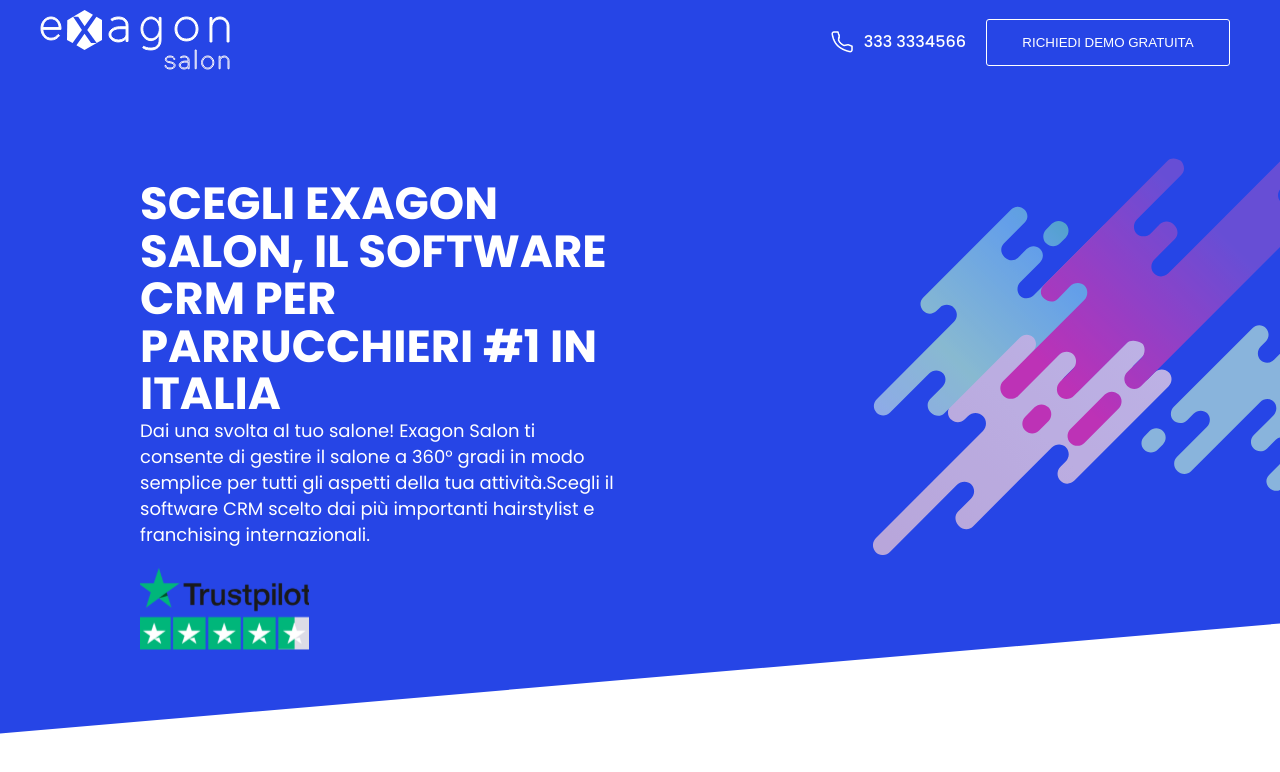
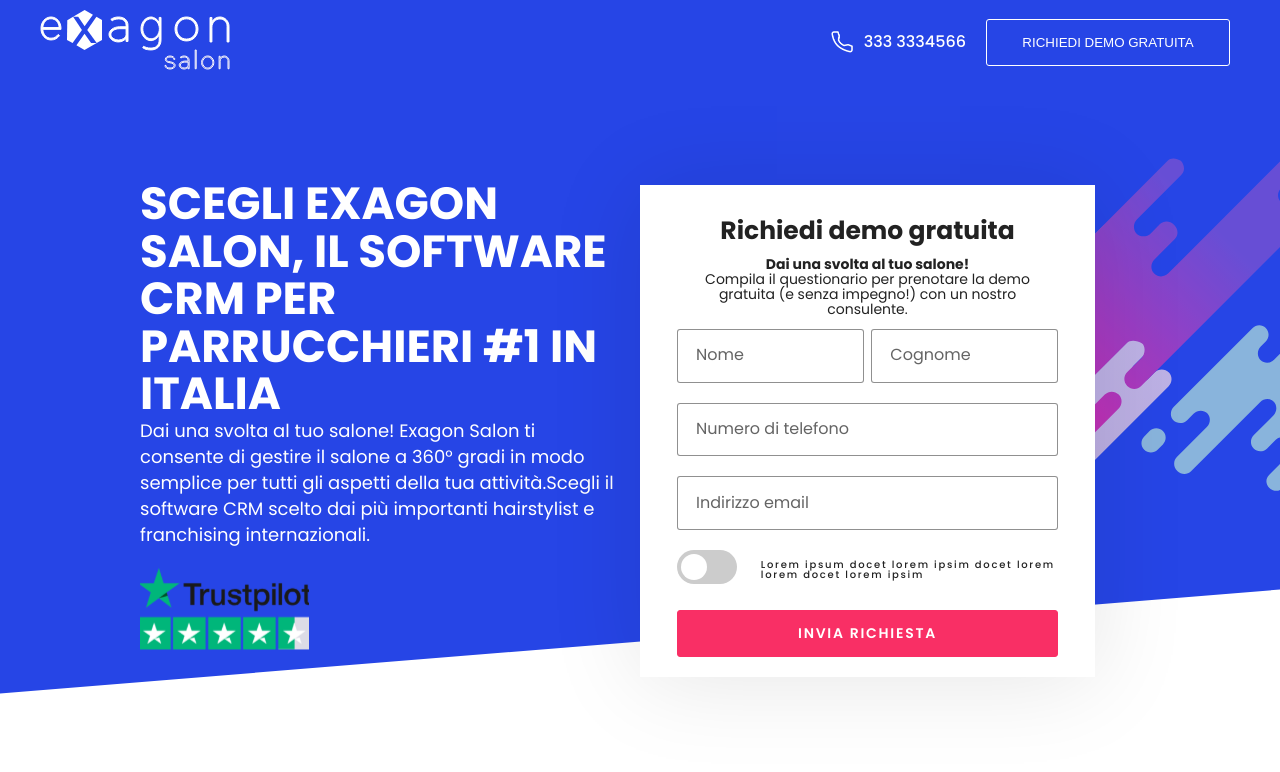
Before and after one commit to syedmahmad/next-14, a Next.js app: page / in a window 1280 px wide. Shown: the top 772 px of the page. Built offline with nearby package versions, Linux system fonts and the light colour scheme.

Commit message:
added form

```diff
--- /dev/null
+++ b/app/components/Form/Form.module.css
@@ -0,0 +1,159 @@
+.formContainer {
+  width: 28.4375rem;
+  flex-shrink: 0;
+  background: #fff;
+  box-shadow: 0px 4px 90px 0px rgba(0, 0, 0, 0.1);
+  padding: 20px 37px;
+}
+
+.heading {
+  color: #222;
+  font-family: Poppins;
+  font-size: 1.5625rem;
+  font-style: normal;
+  font-weight: 700;
+  line-height: 1.75rem;
+  text-align: center;
+  margin: 12px 0px;
+}
+
+.subheading {
+  color: #222;
+  text-align: center;
+  font-family: Poppins;
+  font-size: 0.875rem;
+  font-style: normal;
+  font-weight: 700;
+  line-height: 0.9375rem;
+  margin: 12px 0px;
+}
+
+.description {
+  color: #222;
+  font-family: Poppins;
+  font-size: 0.875rem;
+  font-style: normal;
+  font-weight: 400;
+  line-height: 0.9375rem;
+  margin: 0;
+}
+
+.flex {
+  display: flex;
+  justify-content: space-between;
+}
+
+.flexchild {
+  width: 49%;
+}
+
+.switchContainer {
+  width: 20%;
+}
+
+.paragraph {
+  width: 78%;
+  color: var(--Black-2, #222);
+  font-family: Poppins;
+  font-size: 0.625rem;
+  font-style: normal;
+  font-weight: 500;
+  line-height: 0.625rem; /* 100% */
+  letter-spacing: 0.10813rem;
+}
+
+.button {
+  width: 23.8125rem;
+  height: 2.9375rem;
+  flex-shrink: 0;
+  border-radius: 0.1875rem;
+  border: 1.5px solid #f92f65;
+  background: #f92f65;
+  color: #fff;
+  text-align: center;
+  font-family: Poppins;
+  font-size: 0.875rem;
+  font-style: normal;
+  font-weight: 600;
+  line-height: 1.6875rem; /* 192.857% */
+  letter-spacing: 0.10813rem;
+  text-transform: uppercase;
+}
+
+.inputField {
+  border-radius: 0.1875rem;
+  border: 1px solid rgba(34, 34, 34, 0.5);
+  height: 3.35325rem;
+  flex-shrink: 0;
+  width: 100%;
+}
+
+.inputField::placeholder {
+  color: rgba(34, 34, 34, 0.7);
+  font-family: Poppins;
+  font-size: 1rem;
+  font-style: normal;
+  font-weight: 400;
+  line-height: 1.75rem;
+  padding-left: 16px;
+}
+
+.switch {
+  position: relative;
+  display: inline-block;
+  width: 60px;
+  height: 34px;
+}
+
+.switch input {
+  opacity: 0;
+  width: 0;
+  height: 0;
+}
+
+.slider {
+  position: absolute;
+  cursor: pointer;
+  top: 0;
+  left: 0;
+  right: 0;
+  bottom: 0;
+  background-color: #ccc;
+  -webkit-transition: 0.4s;
+  transition: 0.4s;
+}
+
+.slider:before {
+  position: absolute;
+  content: '';
+  height: 26px;
+  width: 26px;
+  left: 4px;
+  bottom: 4px;
+  background-color: white;
+  -webkit-transition: 0.4s;
+  transition: 0.4s;
+}
+
+input:checked + .slider {
+  background-color: #2196f3;
+}
+
+input:focus + .slider {
+  box-shadow: 0 0 1px #2196f3;
+}
+
+input:checked + .slider:before {
+  -webkit-transform: translateX(26px);
+  -ms-transform: translateX(26px);
+  transform: translateX(26px);
+}
+
+/* Rounded sliders */
+.slider.round {
+  border-radius: 34px;
+}
+
+.slider.round:before {
+  border-radius: 50%;
+}
--- /dev/null
+++ b/app/components/Form/page.tsx
@@ -0,0 +1,51 @@
+'use client';
+import React from 'react';
+import styles from './Form.module.css';
+
+const Form = () => {
+  return (
+    <form className={styles.formContainer}>
+      <h1 className={styles.heading}>Richiedi demo gratuita</h1>
+      <h4 className={styles.subheading}>
+        Dai una svolta al tuo salone!
+        <br />
+        <p className={styles.description}>
+          Compila il questionario per prenotare la demo gratuita (e senza
+          impegno!) con un nostro consulente.
+        </p>
+      </h4>
+      <div className={styles.flex}>
+        <div className={styles.flexchild}>
+          <input className={styles.inputField} placeholder="Nome" />
+        </div>
+        <div className={styles.flexchild}>
+          <input className={styles.inputField} placeholder="Cognome" />
+        </div>
+      </div>
+      <br />
+      <div>
+        <input className={styles.inputField} placeholder="Numero di telefono" />
+      </div>
+      <br />
+      <div>
+        <input className={styles.inputField} placeholder="Indirizzo email" />
+      </div>
+      <br />
+      <div className={styles.flex}>
+        <div className={styles.switchContainer}>
+          <label className={styles.switch}>
+            <input type="checkbox" />
+            <span className={`${styles.slider} ${styles.round}`}></span>
+          </label>
+        </div>
+        <p className={styles.paragraph}>
+          Lorem ipsum docet lorem ipsim docet lorem lorem docet lorem ipsim
+        </p>
+      </div>
+      <br />
+      <button className={styles.button}>invia richiesta</button>
+    </form>
+  );
+};
+
+export default Form;
--- a/app/components/HeroSection/HeroSection.module.css
+++ b/app/components/HeroSection/HeroSection.module.css
@@ -26,17 +26,13 @@
   margin: 0 auto;
   justify-content: space-between;
   width: 100%;
-  padding: 80px 140px;
+  padding: 80px 140px 40px;
   height: fit-content;
 }
 
 .textArea {
   width: 48%;
   height: fit-content;
-}
-
-.formArea {
-  width: 48%;
 }
 
 .heading {
--- a/app/components/HeroSection/page.tsx
+++ b/app/components/HeroSection/page.tsx
@@ -4,6 +4,7 @@
 
 const HeroSection = () => {
   return (
+    <>
       <div className={styles.container}>
         <div className={styles.background}></div>
         <div className={styles.displayMain}>
@@ -12,17 +13,17 @@
               SCEGLI EXAGON SALON, IL SOFTWARE CRM PER PARRUCCHIERI #1 IN ITALIA
             </h1>
             <h4 className={styles.description}>
-            Dai una svolta al tuo salone! Exagon Salon ti consente di gestire il
-            salone a 360° gradi in modo semplice per tutti gli aspetti della tua
-            attività.Scegli il software CRM scelto dai più importanti
-            hairstylist e franchising internazionali.
+              Dai una svolta al tuo salone! Exagon Salon ti consente di gestire
+              il salone a 360° gradi in modo semplice per tutti gli aspetti
+              della tua attività.Scegli il software CRM scelto dai più
+              importanti hairstylist e franchising internazionali.
             </h4>
             <br />
             <TrustPilot />
           </div>
-        <div className={styles.formArea}></div>
         </div>
       </div>
+    </>
   );
 };
 
--- a/app/page.tsx
+++ b/app/page.tsx
@@ -9,14 +9,18 @@
 import AlreadyChosen from './components/AlreadyChosen/page';
 import ExagonInAction from './components/ExagonInAction/page';
 import FooterSection from './components/FooterSection/page';
+import Form from './components/Form/page';
 
 export default function Page() {
   return (
     <div className={styles.mainContainer} id="main">
       <Header />
-      <div>
+      <div className={styles.positionRelative}>
         <div className={styles.heroSectionBackground}>
           <HeroSection />
+        </div>
+        <div className={styles.formArea}>
+          <Form />
         </div>
       </div>
       <div className={styles.ourCustomerBackground}>
--- a/package.json
+++ b/package.json
@@ -10,6 +10,10 @@
     "format": "prettier --write ."
   },
   "dependencies": {
+    "@emotion/react": "^11.11.1",
+    "@emotion/styled": "^11.11.0",
+    "@mui/icons-material": "^5.14.16",
+    "@mui/material": "^5.14.16",
     "@storybook/react": "^7.5.1",
     "next": "latest",
     "react": "18.2.0",
@@ -17,6 +21,7 @@
     "react-dom": "18.2.0",
     "react-slick": "^0.29.0",
     "react-use-scroll-direction": "^0.1.0",
+    "sass": "^1.69.5",
     "slick-carousel": "^1.8.1"
   },
   "engines": {
--- a/styles/Home.module.css
+++ b/styles/Home.module.css
@@ -59,3 +59,14 @@
   width: 100%;
   clip-path: polygon(50% 0%, 100% 29%, 100% 100%, 0 100%, 0 31%);
 }
+
+.formArea {
+  width: 48%;
+  position: absolute;
+  top: 185px;
+  left: 50%;
+}
+
+.positionRelative {
+  position: relative;
+}
```
Also changed, not shown: 1 other file (tests, documents, lock files or other folders). Lines whose indentation alone changed are shown as unchanged.
